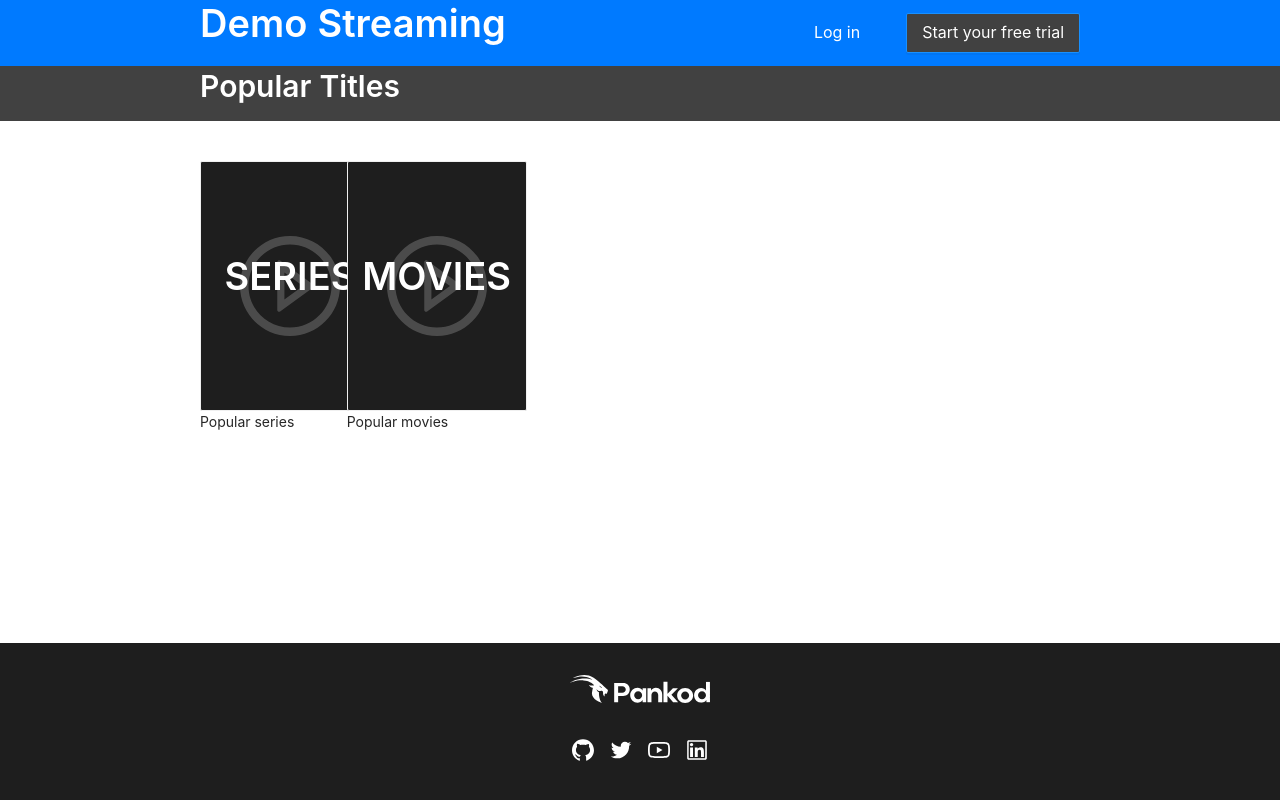
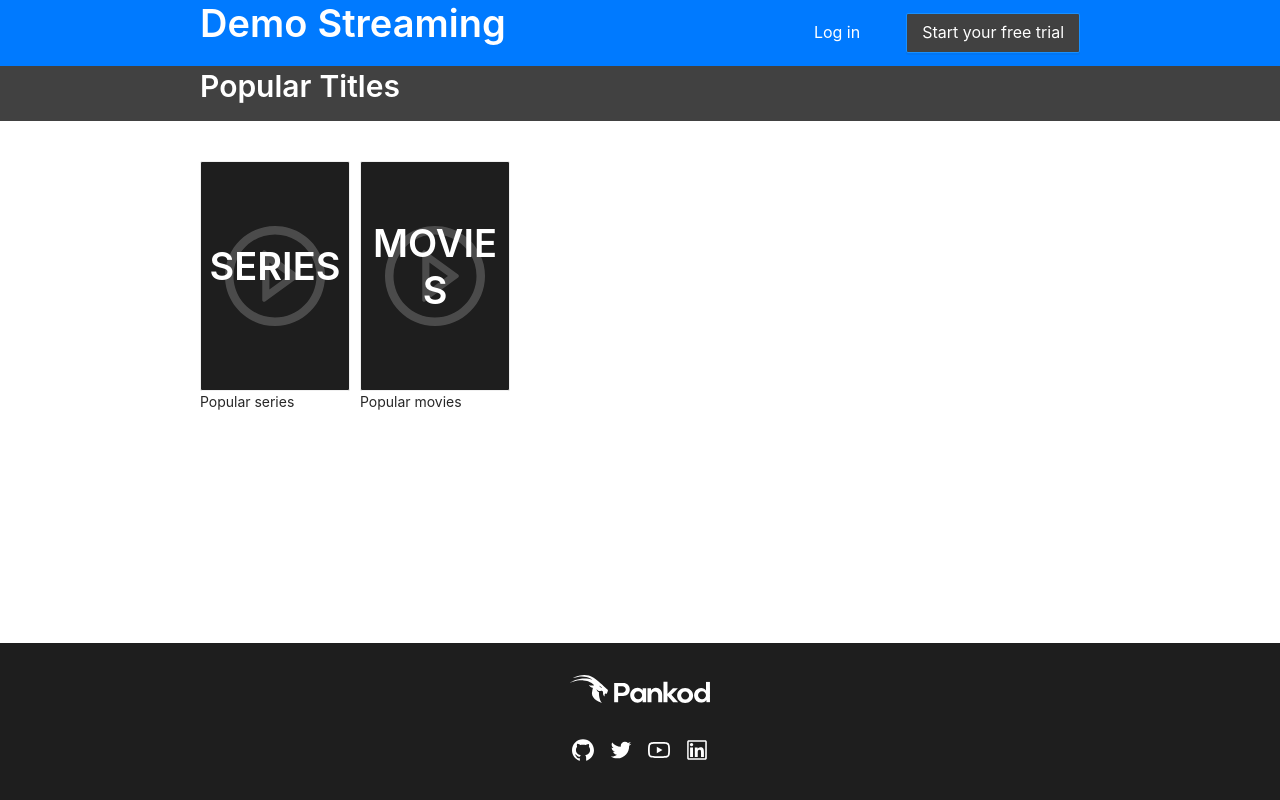
Before and after one commit to osmannkartall/pankod-fe-challenge, a Next.js app: page / in a window 1280 px wide. Built offline with nearby package versions, Linux system fonts and the light colour scheme.

Commit message:
adjust cards component for large number of cards

```diff
--- a/src/components/card/index.tsx
+++ b/src/components/card/index.tsx
@@ -14,12 +14,12 @@ export const Card: React.FC<CardProps> = ({ title, children, ...rest }) => {
     <>
       <AntdCard
         hoverable
-        style={{ width: 180, backgroundColor: "#1E1E1E"}}
+        style={{ width: 150, backgroundColor: "#1E1E1E"}}
         onClick={() => router.push(`/${title}`)}
       >
         <div
           style={{
-            height: 200,
+            height: 180,
             textAlign: "center",
             display: "flex",
             justifyContent: "center",
@@ -35,7 +35,15 @@ export const Card: React.FC<CardProps> = ({ title, children, ...rest }) => {
               zIndex: 2,
             }}
           />
-          <Title style={{color: "#fff", position: "absolute", zIndex: 0 }}>{title?.toString().toUpperCase()}</Title>
+          <Title
+            style={{
+              color: "#fff",
+              position: "absolute",
+              zIndex: 0
+              }}
+            >
+            {title?.toString().toUpperCase()}
+          </Title>
         </div>
       </AntdCard>
       <Text>{`Popular ${title}`}</Text>
--- a/src/components/cards/index.tsx
+++ b/src/components/cards/index.tsx
@@ -13,7 +13,13 @@ export const Cards: React.FC = () => {
       }}
     >
       {(streamItems ?? []).map((streamItem) => (
-        <Col md={4} key={streamItem}>
+        <Col
+          style={{
+            marginBottom: 30,
+            paddingRight: 10,
+          }}
+          key={streamItem}
+        >
           <Card title={streamItem} />
         </Col>
       ))}
```
